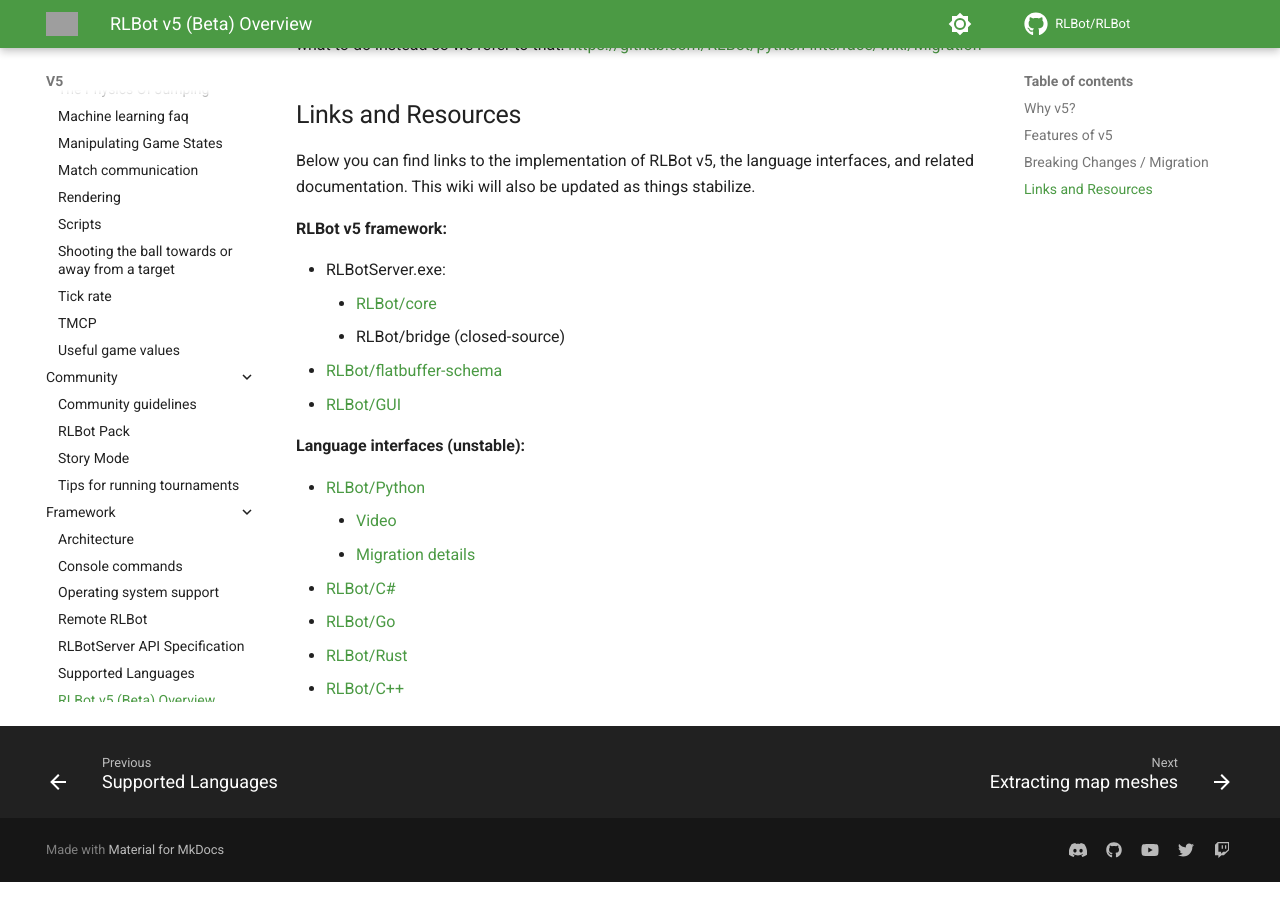
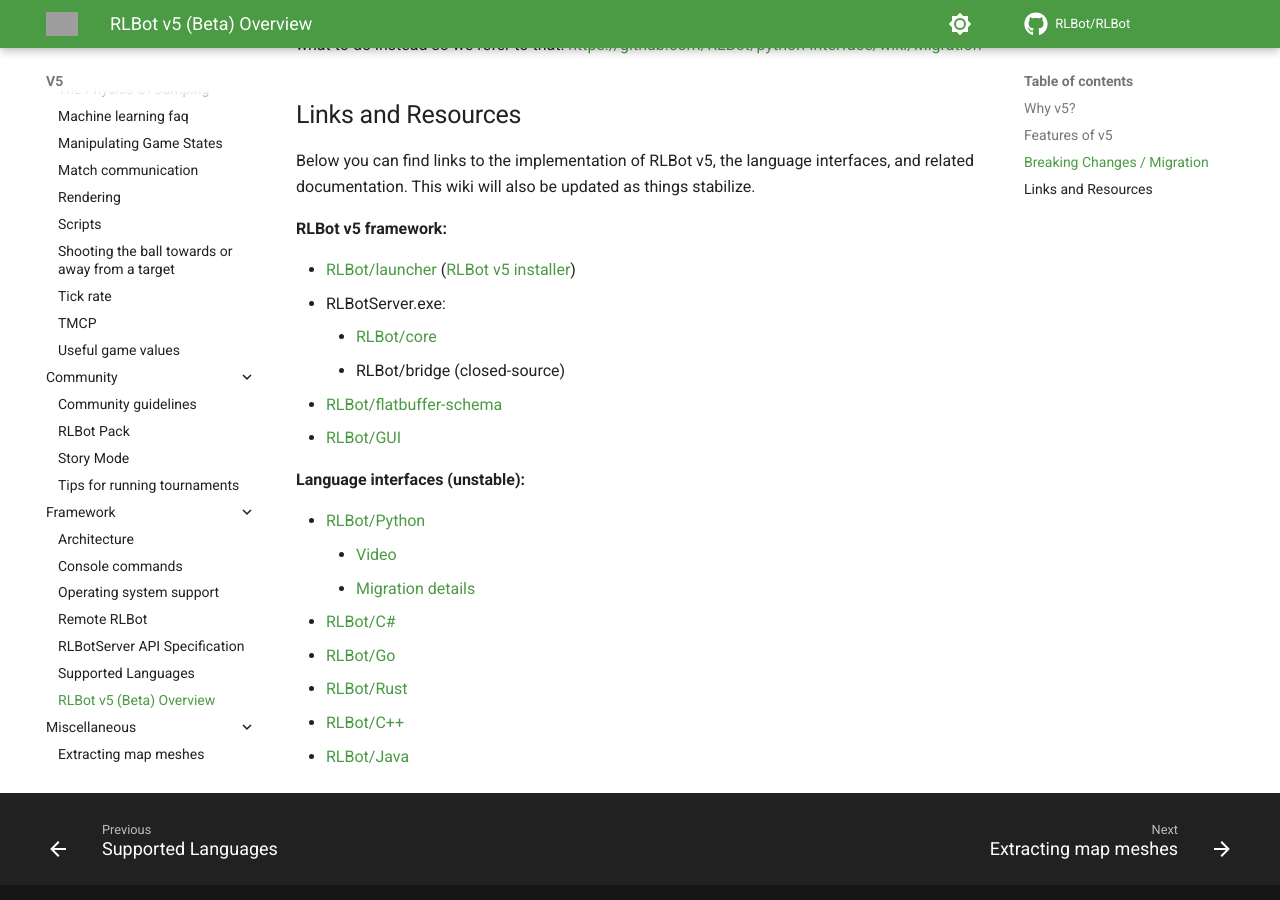
Before and after one commit to RLBot/wiki, an MkDocs documentation site: the page built from docs/v5/framework/v5.md, in a window 1280 px wide and 900 px high, scrolled down 4265 px. Built offline with MkDocs 1.6.1 and Material for MkDocs 9.7.7, drawn with Linux system fonts in a browser that asks for light colours; comment, search, counter and statistics services are not loaded; grey boxes are pictures that could not be loaded.

Commit message:
Add launcher and java-interface to v5 page

```diff
--- a/docs/v5/framework/v5.md
+++ b/docs/v5/framework/v5.md
@@ -133,6 +133,7 @@
 
 **RLBot v5 framework:**
 
+- [RLBot/launcher](https://github.com/RLBot/launcher) ([RLBot v5 installer](https://github.com/RLBot/launcher/releases/tag/installer))
 - RLBotServer.exe:
     - [RLBot/core](https://github.com/RLBot/core)
     - RLBot/bridge (closed-source)
@@ -148,3 +149,4 @@
 - [RLBot/Go](https://github.com/RLBot/go-interface)
 - [RLBot/Rust](https://github.com/RLBot/rust-interface)
 - [RLBot/C++](https://github.com/RLBot/cpp-interface)
+- [RLBot/Java](https://github.com/RLBot/java-interface)
```
